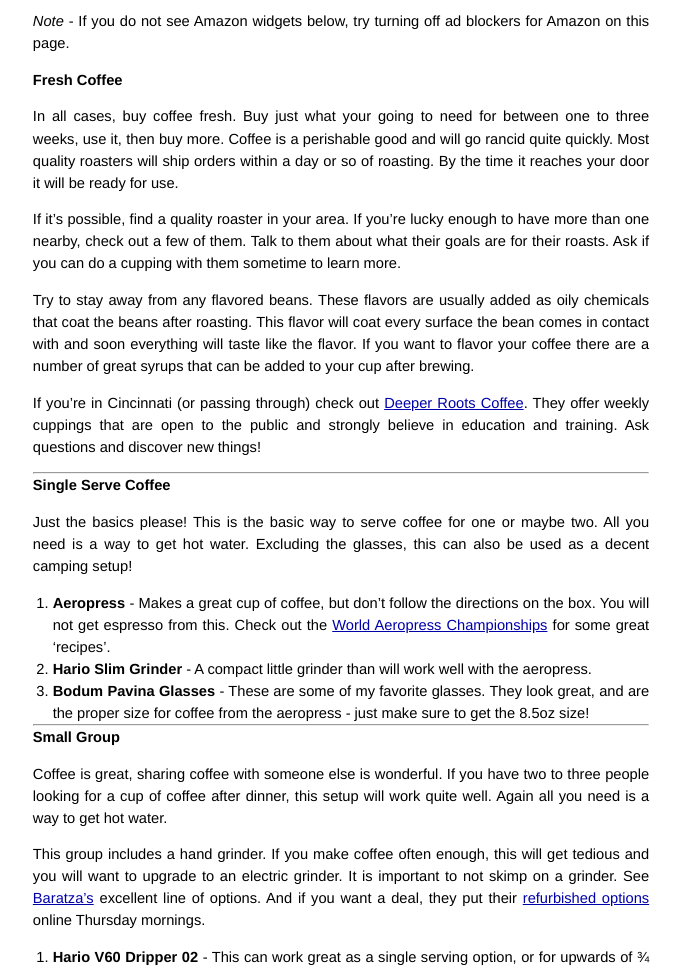
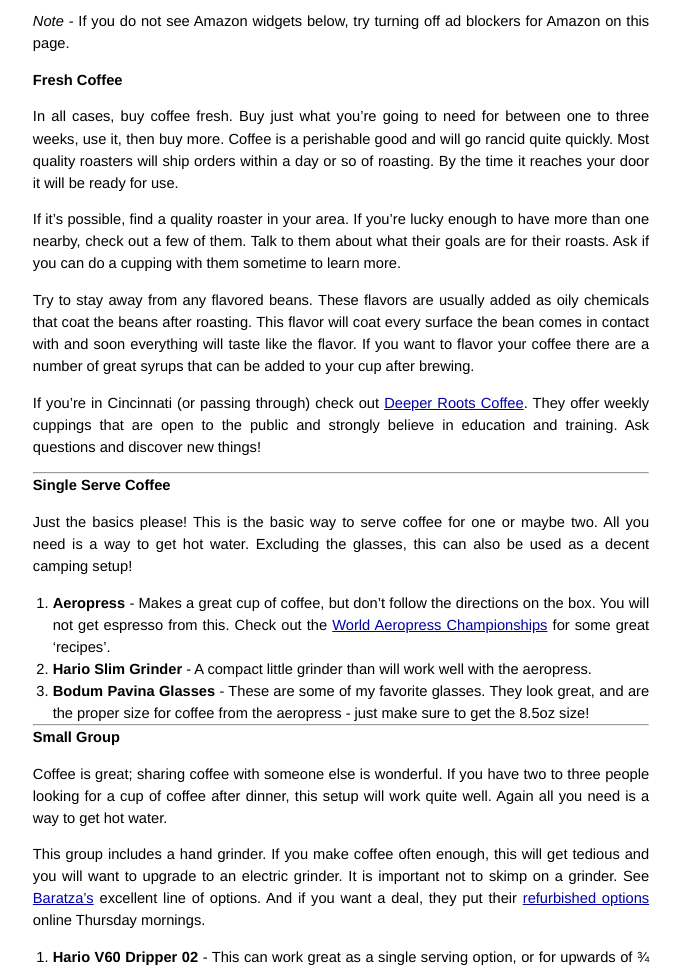
Before and after one commit to joerocklin/joerocklin.github.io, a Jekyll site: the page built from _posts/2014-08-25-Coffee-Care-Packages.md, in a window 1280 px wide. Shown: the part 166-1137 px from the top of the page, without its empty margins (299-980 px from the left). Built offline with Jekyll 4.4.1, drawn with Linux system fonts in a browser that asks for light colours; a script that is not in the unit is left out.

Commit message:
fixes from my editor

```diff
--- a/_posts/2014-08-25-Coffee-Care-Packages.md
+++ b/_posts/2014-08-25-Coffee-Care-Packages.md
@@ -9,7 +9,7 @@
 
 ## Fresh Coffee
 
-In all cases, buy coffee fresh. Buy just what your going to need for between one to three weeks, use it, then buy more. Coffee is a perishable good and will go rancid quite quickly. Most quality roasters will ship orders within a day or so of roasting. By the time it reaches your door it will be ready for use.
+In all cases, buy coffee fresh. Buy just what you're going to need for between one to three weeks, use it, then buy more. Coffee is a perishable good and will go rancid quite quickly. Most quality roasters will ship orders within a day or so of roasting. By the time it reaches your door it will be ready for use.
 
 If it's possible, find a quality roaster in your area. If you're lucky enough to have more than one nearby, check out a few of them. Talk to them about what their goals are for their roasts. Ask if you can do a cupping with them sometime to learn more.
 
@@ -35,9 +35,9 @@
 
 # Small Group
 
-Coffee is great, sharing coffee with someone else is wonderful. If you have two to three people looking for a cup of coffee after dinner, this setup will work quite well. Again all you need is a way to get hot water.
+Coffee is great; sharing coffee with someone else is wonderful. If you have two to three people looking for a cup of coffee after dinner, this setup will work quite well. Again all you need is a way to get hot water.
 
-This group includes a hand grinder. If you make coffee often enough, this will get tedious and you will want to upgrade to an electric grinder. It is important to not skimp on a grinder. See [Baratza's](https://www.baratza.com) excellent line of options. And if you want a deal, they put their [refurbished options](http://bit.ly/19ee7cB) online Thursday mornings.
+This group includes a hand grinder. If you make coffee often enough, this will get tedious and you will want to upgrade to an electric grinder. It is important not to skimp on a grinder. See [Baratza's](https://www.baratza.com) excellent line of options. And if you want a deal, they put their [refurbished options](http://bit.ly/19ee7cB) online Thursday mornings.
 
 <center>
 <SCRIPT charset="utf-8" type="text/javascript" src="http://ws-na.amazon-adsystem.com/widgets/q?rt=ss_mfw&ServiceVersion=20070822&MarketPlace=US&ID=V20070822%2FUS%2Fjoerocsblo-20%2F8001%2F0a2cee39-38e6-488f-b528-2f6e8c70e7f6"> </SCRIPT> <NOSCRIPT><A HREF="http://ws-na.amazon-adsystem.com/widgets/q?rt=ss_mfw&ServiceVersion=20070822&MarketPlace=US&ID=V20070822%2FUS%2Fjoerocsblo-20%2F8001%2F0a2cee39-38e6-488f-b528-2f6e8c70e7f6&Operation=NoScript">Amazon.com Widgets</A></NOSCRIPT>
```
